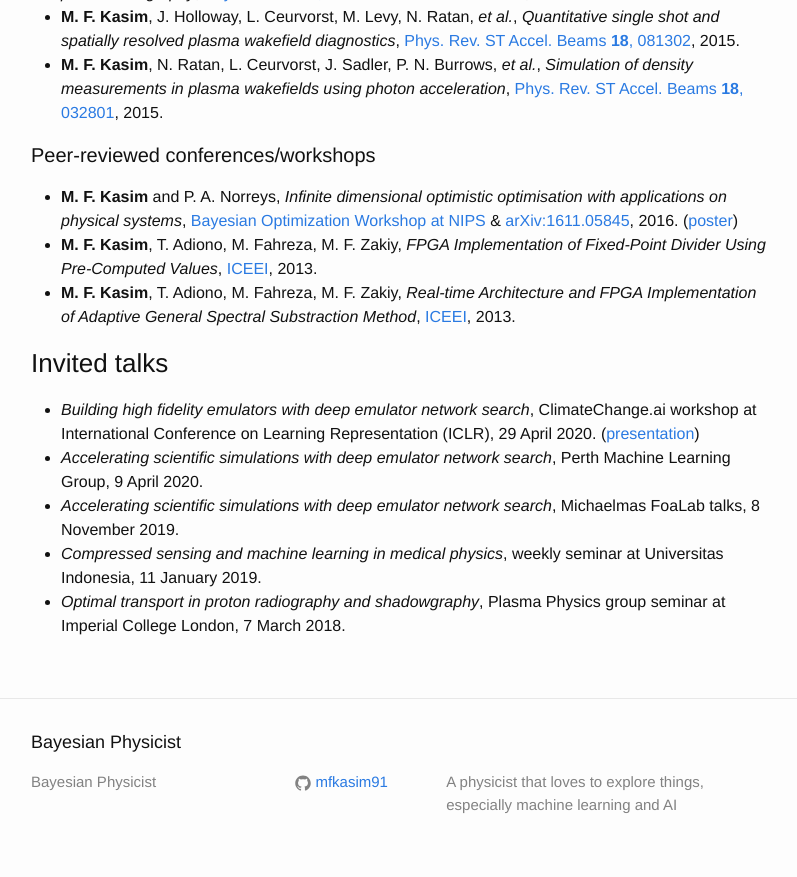
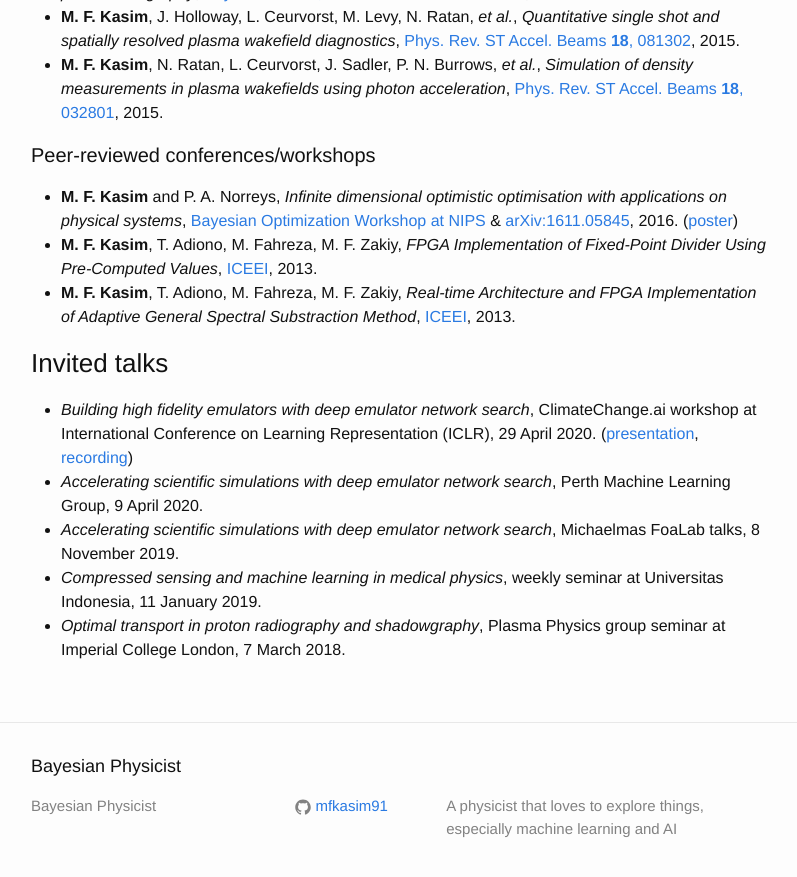
Before and after one commit to mfkasim1/mfkasim1.github.io, a Jekyll site: the page built from publications.md, in a window 1280 px wide and 900 px high, scrolled down 630 px. Shown: the top 877 px of the window, without its empty margins (239-1036 px from the left). Built offline with Jekyll 4.4.1, drawn with Linux system fonts in a browser that asks for light colours.

Commit message:
Add recording

```diff
--- a/publications.md
+++ b/publications.md
@@ -30,7 +30,7 @@ permalink: /publications/
 
 * *Building high fidelity emulators with deep emulator network search*,
 ClimateChange.ai workshop at International Conference on Learning Representation
-(ICLR), 29 April 2020. ([presentation]({{ site.baseurl }}/assets/talks/200429-DENSE.pdf))
+(ICLR), 29 April 2020. ([presentation]({{ site.baseurl }}/assets/talks/200429-DENSE.pdf), [recording](https://www.youtube.com/watch?v=hYSvN_mRHm0&t=26m23s))
 * *Accelerating scientific simulations with deep emulator network search*,
 Perth Machine Learning Group, 9 April 2020.
 * *Accelerating scientific simulations with deep emulator network search*,
```
